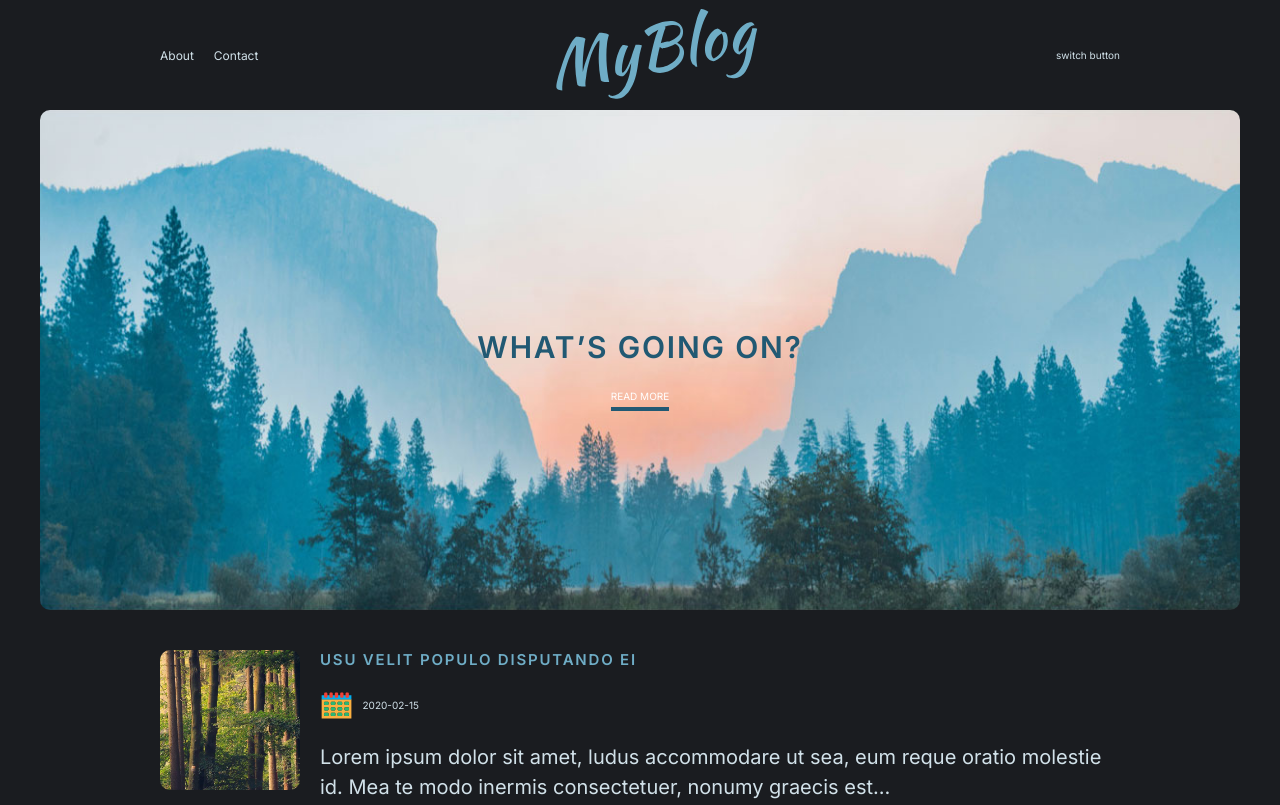
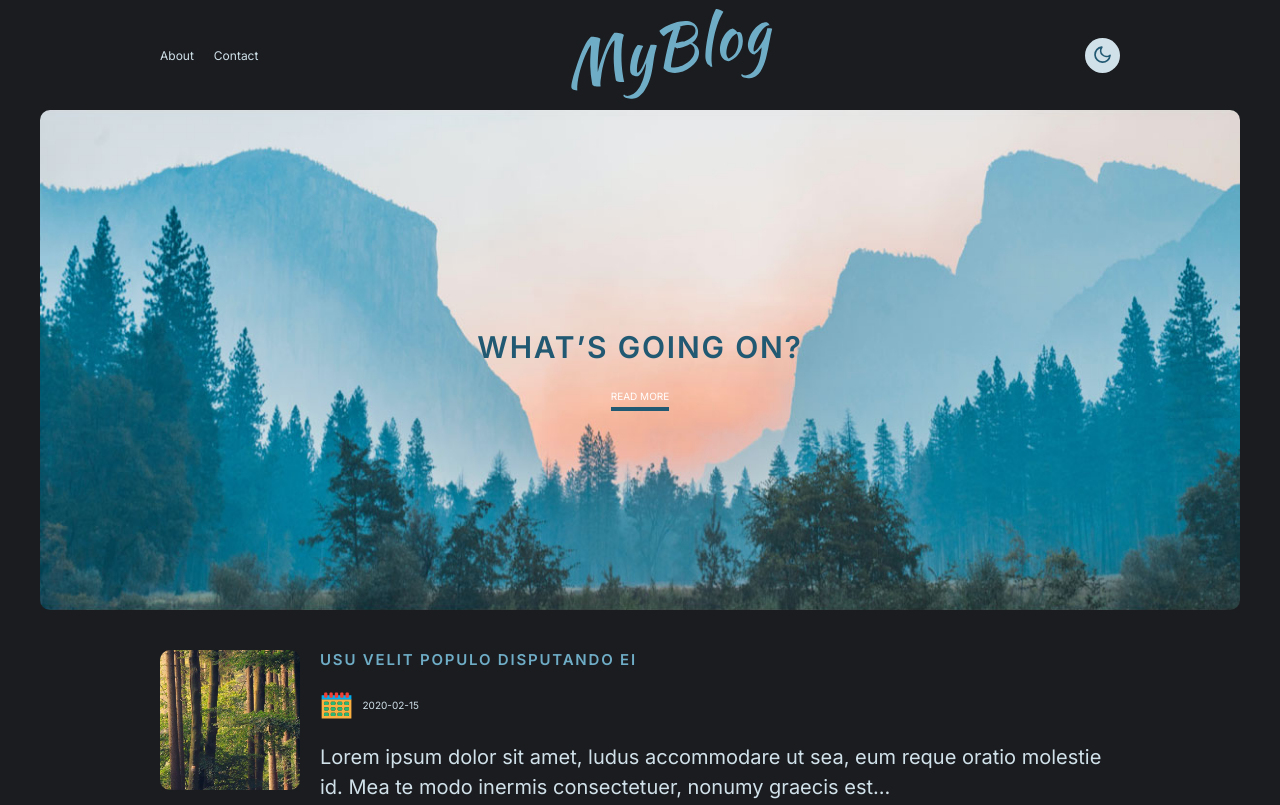
Before and after one commit to FatTonyy/Me-Blog, a Gatsby site: page / in a window 1280 px wide. Shown: the top 805 px of the page. Built offline with nearby package versions, Linux system fonts and the light colour scheme; Gatsby itself is replaced by a stand-in of ours.

Commit message:
imported-modeButton-into-header-component

```diff
--- a/src/components/Header/Header.js
+++ b/src/components/Header/Header.js
@@ -1,12 +1,14 @@
-import React, { useState } from "react";
+import React, { useState, useContext } from "react";
 import { Link } from "gatsby";
 
 // component
 import Menu from "../Menu/Menu";
 import Hamburger from "../Hamburger/Hamburger";
 import MobileMenu from "../MobileMenu/MobileMenu";
+import ModeButton from "../ModeButton/ModeButton";
 //hooks
 import { useSiteConfigQuery } from "hooks/useSiteConfigQuery";
+import { ModeContext } from "../context/ModeProvider";
 
 // styles
 import { Wrapper, Logo } from "./HeaderStyles";
@@ -14,7 +16,7 @@ import { Wrapper, Logo } from "./HeaderStyles";
 export default function Header({ siteTitle = `` }) {
 	const siteConfig = useSiteConfigQuery();
 	const [menuOpen, setMenuOpen] = useState(false);
-
+	const [darkMode, setDarkMode] = useContext(ModeContext);
 	return (
 		<Wrapper>
 			<Hamburger menuOpen={menuOpen} setMenuOpen={setMenuOpen} />
@@ -23,7 +25,7 @@ export default function Header({ siteTitle = `` }) {
 			<Link to="/">
 				<Logo src={siteConfig.logo.publicURL} alt={siteTitle} />
 			</Link>
-			switch button
+			<ModeButton darkMode={darkMode} setDarkMode={setDarkMode} />
 		</Wrapper>
 	);
 }
```
